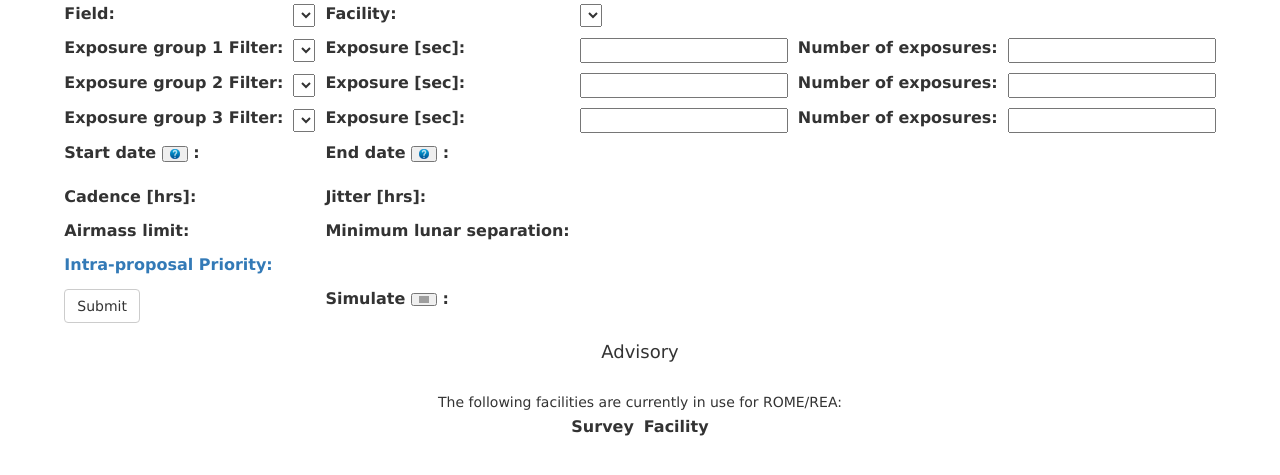
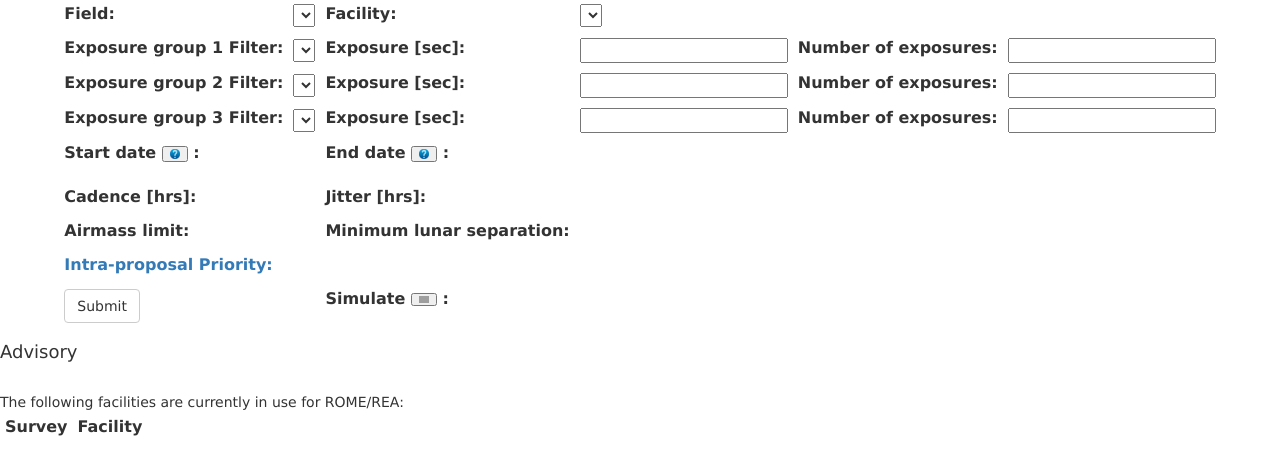
Before and after one commit to ytsapras/robonet_site, a Django app: template events/templates/events/request_observation.html in a window 1280 px wide. Shown: the part 199-674 px from the top of the page. Run offline with Django 3.2, Linux system fonts and the light colour scheme; the template is opened without the code that fills it: values that come from a table or form of the project are taken from there, others are empty; parts of the project's set-up code (start-up, migrations or seed data) failed here and were passed over; some libraries are stand-ins or nearby versions; grey boxes are pictures that could not be loaded.

Commit message:
Revised layout

```diff
--- a/events/templates/events/request_observation.html
+++ b/events/templates/events/request_observation.html
@@ -224,16 +224,19 @@
     </div>
 
 {% if message|length > 0 %}
-    <div>
+    <div margin:20px;>
     <center>
         {% for line in message %}
             <h5>{{ line }}</h5>
         {% endfor %}
     </center>
     </div>
+{% else %}
+    <div margin:20px;>
+    </div>
 {% endif %}
-
-    <div>
+    </center>
+    <div border:20px;>
         <h4>Advisory</h4><br>
         The following facilities are currently in use for ROME/REA:<br>
         <table>
```
